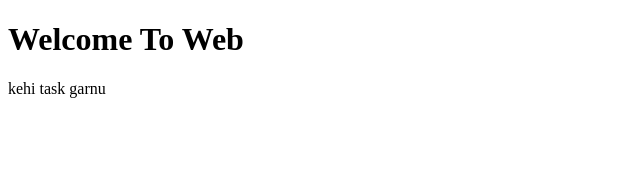
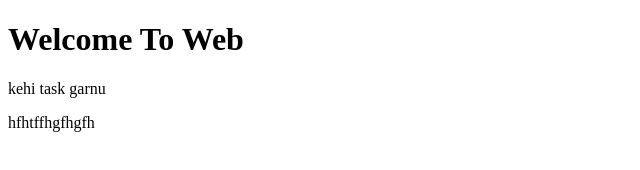
Before and after one commit to Rabin-See/devs, a plain HTML site: page index.html in a window 1280 px wide. Shown: the whole page, without its empty margins (0-640 px from the left). Drawn offline with Linux system fonts and the light colour scheme.

Commit message:
Update index.html

```diff
--- a/index.html
+++ b/index.html
@@ -12,7 +12,7 @@
 
     <h1>Welcome To Web</h1>
     <p>kehi task garnu</p>
-
+<p>hfhtffhgfhgfh</p>
 
 
 
```
